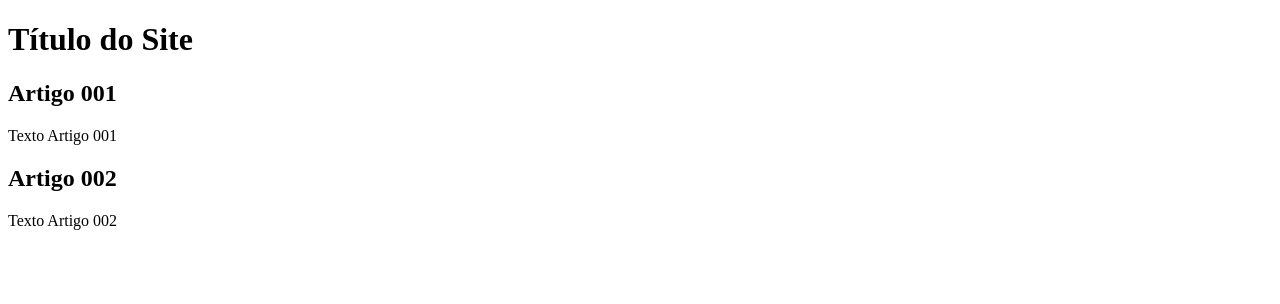
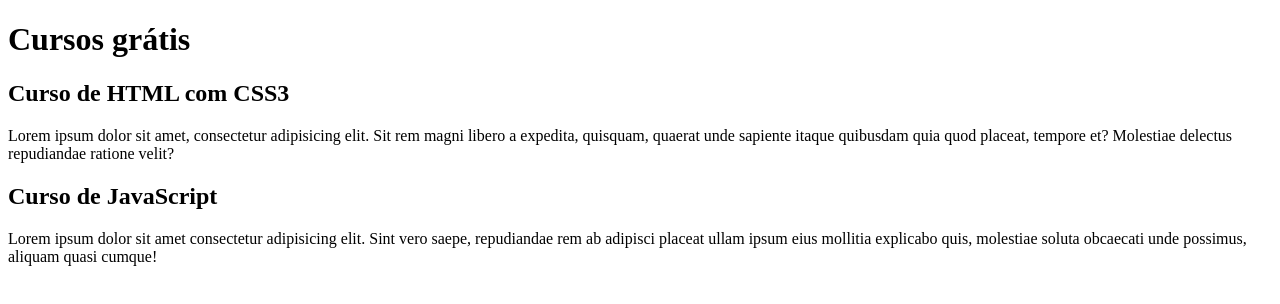
Before and after one commit to LuisEller/projeto-site, a plain HTML site: page index.html in a window 1280 px wide. Drawn offline with Linux system fonts and the light colour scheme.

Commit message:
Comecei a escrever o conteudo

```diff
--- a/index.html
+++ b/index.html
@@ -8,15 +8,15 @@
 </head>
     <main>
         <header>
-            <h1>Título do Site</h1>
+            <h1>Cursos grátis</h1>
         </header>
         <article>
-            <h2>Artigo 001</h2>
-            <p>Texto Artigo 001</p>
+            <h2>Curso de HTML com CSS3</h2>
+            <p>Lorem ipsum dolor sit amet, consectetur adipisicing elit. Sit rem magni libero a expedita, quisquam, quaerat unde sapiente itaque quibusdam quia quod placeat, tempore et? Molestiae delectus repudiandae ratione velit?</p>
         </article>
         <article>
-            <h2>Artigo 002</h2>
-            <p>Texto Artigo 002</p>
+            <h2>Curso de JavaScript</h2>
+            <p>Lorem ipsum dolor sit amet consectetur adipisicing elit. Sint vero saepe, repudiandae rem ab adipisci placeat ullam ipsum eius mollitia explicabo quis, molestiae soluta obcaecati unde possimus, aliquam quasi cumque!</p>
         </article>
     </main>
 <body>
```
